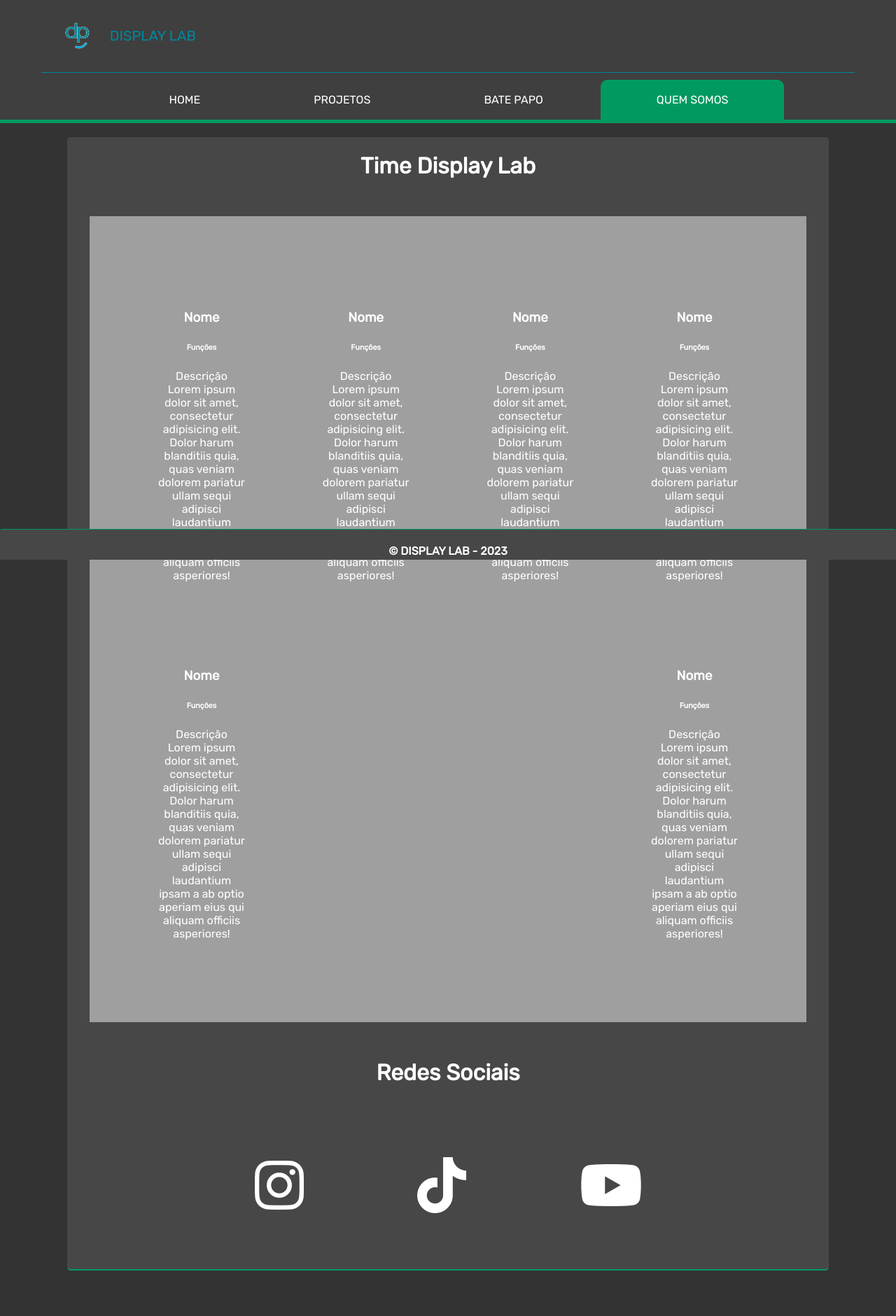
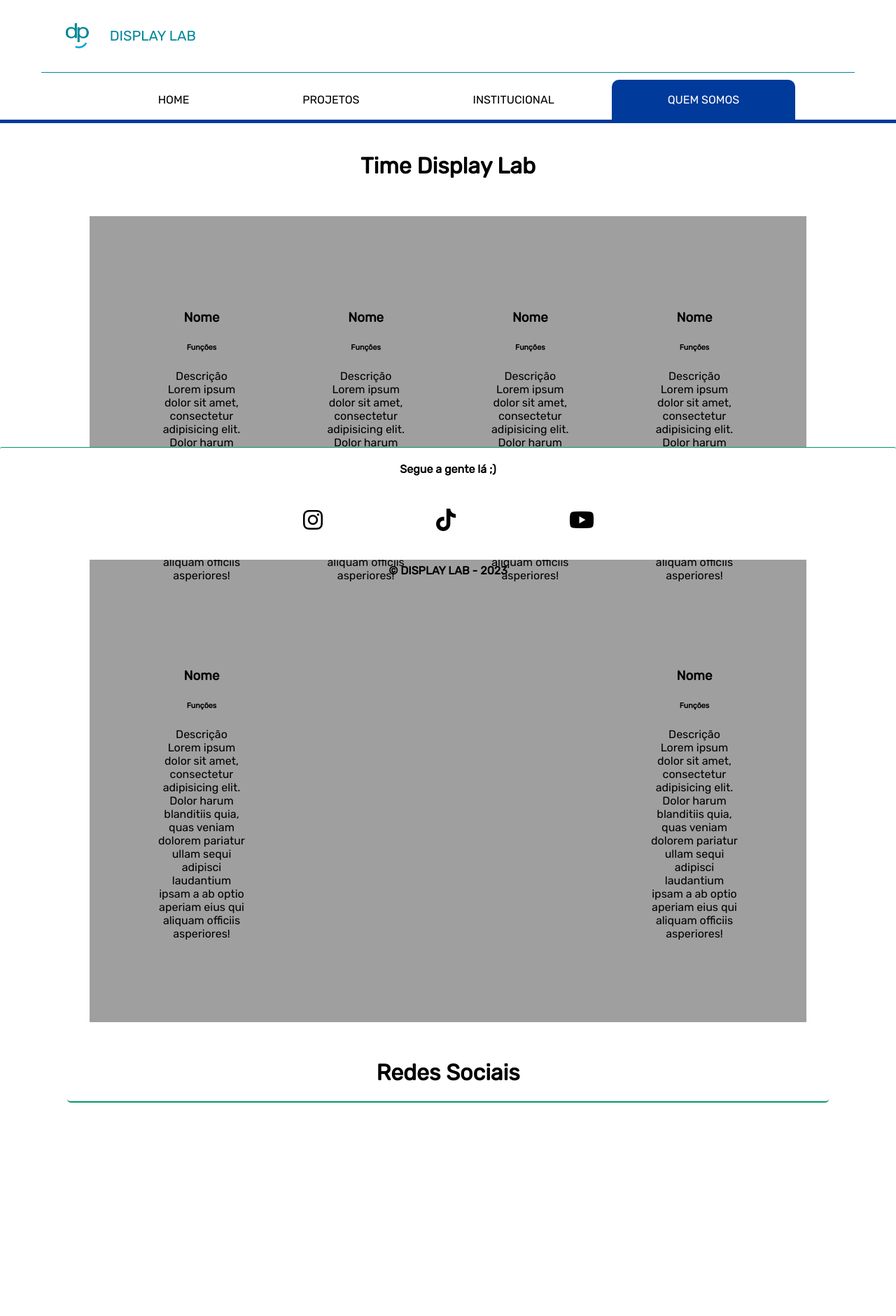
Before and after one commit to GuilhermeHMFroes/DisplaySite, a Flask app: page /sobre in a window 1280 px wide. Shown: the whole page at 70% size. After the commit the page ends 1576 px from the top, so only its background shows below. Run offline with Flask 3, Linux system fonts and the light colour scheme.

Commit message:
MAIN.CSS MODIFICADO PARA MODO LIGHT (MODO DARK "APAGADO")

```diff
--- a/app.py
+++ b/app.py
@@ -10,9 +10,9 @@ def home():
 def sobre():
     return render_template('sobre.html')
 
-@app.route('/bate_papo')
-def bate_papo():
-    return render_template('bate_papo.html')
+@app.route('/institucional')
+def institucional():
+    return render_template('institucional.html')
 
 @app.route('/projetos')
 def projetos():
--- a/static/css/main.css
+++ b/static/css/main.css
@@ -11,7 +11,7 @@ verde: #009A60
   display: flex;
   flex-direction: column;
   width: 100%;
-  background-color: #3f3f3f;
+  background-color: #fff;
   color: #00879A;
 }
 
@@ -21,8 +21,8 @@ verde: #009A60
   align-items: center;
   margin-left: auto;
   margin-right: auto;
-  justify-content: space-between; /* Add space between logo and site name */
-  border-bottom: 1px solid #00879A; /* Add a bottom border to create the line */
+  justify-content: space-between;
+  border-bottom: 1px solid #00879A;
   padding: 5px;
 }
 
@@ -32,12 +32,13 @@ verde: #009A60
   align-items: center;
   padding-top: 10px;
   border-bottom: 5px solid #009A60;
+  color: #000;
 }
 
 .container {
 
-    background-color: #474747;
-    color: #fff;
+    background-color: #fff;
+    color: #000;
 
     flex-grow: 1;
     display: flex;
@@ -55,13 +56,15 @@ verde: #009A60
 
 body {
 
-    font-family: 'Rubik', sans-serif;
+  font-family: 'Rubik', sans-serif;
 
   display: flex;
   flex-direction: column;
   margin: 0;
   padding: 0;
-  background-color: #333;
+  background-color: #fff;
+
+  min-height: 100vh;
 
 }
 
@@ -77,35 +80,63 @@ li {
   padding: 1.2em 5em;
   border-radius: 10px 10px 0px 0px;
   margin-bottom: 0;
-  color: #fff;
+  color: #000;
 }
 
 a {
   text-decoration: none;
   padding-left: 2px;
+  color: #000;
 }
 
-li:hover {
-  transition: 0.3s;
+#home:hover {
+  transition: 0.6s;
   background-color: #009A60;
+  color: #fff;
+}
+
+#institucional:hover {
+  transition: 0.6s;
+  background-color: #df5b3c;
+  color: #fff;
+}
+
+#projetos:hover {
+  transition: 0.6s;
+  background-color: #f3e42e;
+}
+
+#sobre:hover {
+  transition: 0.6s;
+  background-color: #003a9a;
+  color: #fff;
 }
 
 footer {
 
-  color: #fff;
+  display: flex;
+  flex-direction: column;
 
-  background-color: #474747;
+  color: #000;
+
+  background-color: #fff;
 
   text-align: center;
 
   width: 100%;
-  height: 43px;
+  height: 10em;
 
   border-radius: 3px 3px 0 0;
 
   position: fixed;
   bottom: 0;
 
-    border-top: solid #009A60 1px;
+  border-top: solid #009A60 1px;
 
 }
+
+.carrossel {
+  height: 42vh;
+  width: 80vw;
+  background-color: black;
+}
--- a/templates/bate_papo.html
+++ b/templates/institucional.html
@@ -3,7 +3,9 @@
 {% block content %}
 
 <script>
-    document.getElementById('chat').style.backgroundColor = '#009A60'
+    document.getElementById('institucional').style.backgroundColor = '#df5b3c'
+    document.getElementById('institucional').style.color = '#fff'
+    document.getElementById('sidebar-lower').style.borderColor = '#df5b3c'
 </script>
 
 <h1>Bate-Papo Tech</h1>
@@ -26,7 +28,7 @@
 </div>
 
 <style>
-    .bate-papo {
+    .institucional {
         padding: 3em;
         text-align: center;
     }
--- a/templates/main.html
+++ b/templates/main.html
@@ -41,8 +41,8 @@
                     <li id="projetos"> PROJETOS</li>
                 </a>
 
-                <a href="{{ url_for('bate_papo') }}">
-                    <li id="chat">BATE PAPO</li>
+                <a href="{{ url_for('institucional') }}">
+                    <li id="institucional">INSTITUCIONAL</li>
                 </a>
 
                 <a href="{{ url_for('sobre') }}">
@@ -66,8 +66,37 @@
     <nav style="height: 45px;"></nav>
 
     <footer>
+        <h4>Segue a gente lá ;)</h4>
+        <div id="redes-sociais">
+            <a href="">
+                <i class="fa-brands fa-instagram fa-2x"></i>
+            </a>
+            <a href="">
+                <i class="fa-brands fa-tiktok fa-2x"></i>
+            </a>
+            <a href="">
+                <i class="fa-brands fa-youtube fa-2x"></i>
+            </a>
+
+        </div>
         <h4>&copy; DISPLAY LAB - 2023</h4>
     </footer>
+
+    <style>
+        #redes-sociais {
+        margin: 1.6em;
+        display: flex;
+        flex-direction: row;
+        align-items: center;
+        margin-left: auto;
+        margin-right: auto;
+        gap: 10em;
+    }
+    a {
+        text-decoration: none;
+        color: black;
+    }
+    </style>
 
 </body>
 
--- a/templates/sobre.html
+++ b/templates/sobre.html
@@ -2,7 +2,10 @@
 
 {% block content %}
 <script>
-    document.getElementById('sobre').style.backgroundColor = '#009A60'
+    document.getElementById('sobre').style.backgroundColor = '#003a9a'
+    document.getElementById('sobre').style.color = '#fff'
+    document.getElementById('sidebar-lower').style.borderColor = '#003a9a'
+
 </script>
 
 <h1>Time Display Lab</h1>
@@ -94,18 +97,7 @@
 </div>
 <h1>Redes Sociais</h1>
 
-<div id="redes-sociais">
-    <a href="">
-        <i class="fa-brands fa-instagram fa-5x"></i>
-    </a>
-    <a href="">
-        <i class="fa-brands fa-tiktok fa-5x"></i>
-    </a>
-    <a href="">
-        <i class="fa-brands fa-youtube fa-5x"></i>
-    </a>
 
-</div>
 
 <style>
     #time {
@@ -128,17 +120,9 @@
         flex-basis: auto;
     }
 
-    #redes-sociais {
-        margin: 5em;
-        display: flex;
-        flex-direction: row;
-        gap: 10em;
-    }
 
-    a {
-        text-decoration: none;
-        color: white;
-    }
+
+
 </style>
 
 {% endblock %}
```
Also changed, not shown: templates/home.html (+17 -4 lines), templates/projetos.html (+6 -2 lines).
